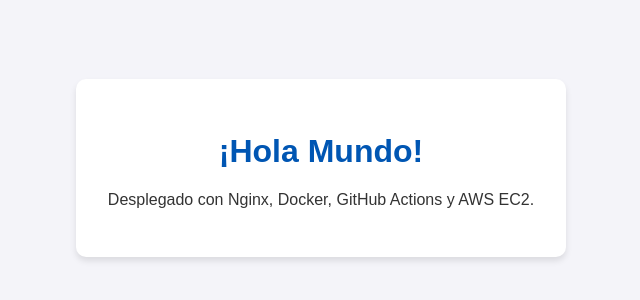
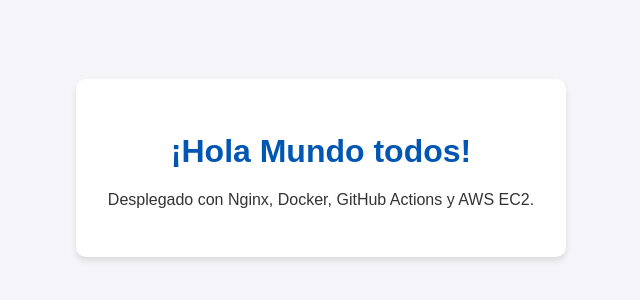
Before and after one commit to XeroSWM/PracticaDistribuida, a website: page index.html in a window 1280 px wide. Shown: the part 232-532 px from the top of the page, without its empty margins (319-959 px from the left). Drawn offline with Linux system fonts and the light colour scheme.

Commit message:
Update index.html

```diff
--- a/index.html
+++ b/index.html
@@ -27,7 +27,7 @@
 </head>
 <body>
     <div class="container">
-        <h1>¡Hola Mundo!</h1>
+        <h1>¡Hola Mundo todos!</h1>
         <p>Desplegado con Nginx, Docker, GitHub Actions y AWS EC2.</p>
     </div>
 </body>
```
